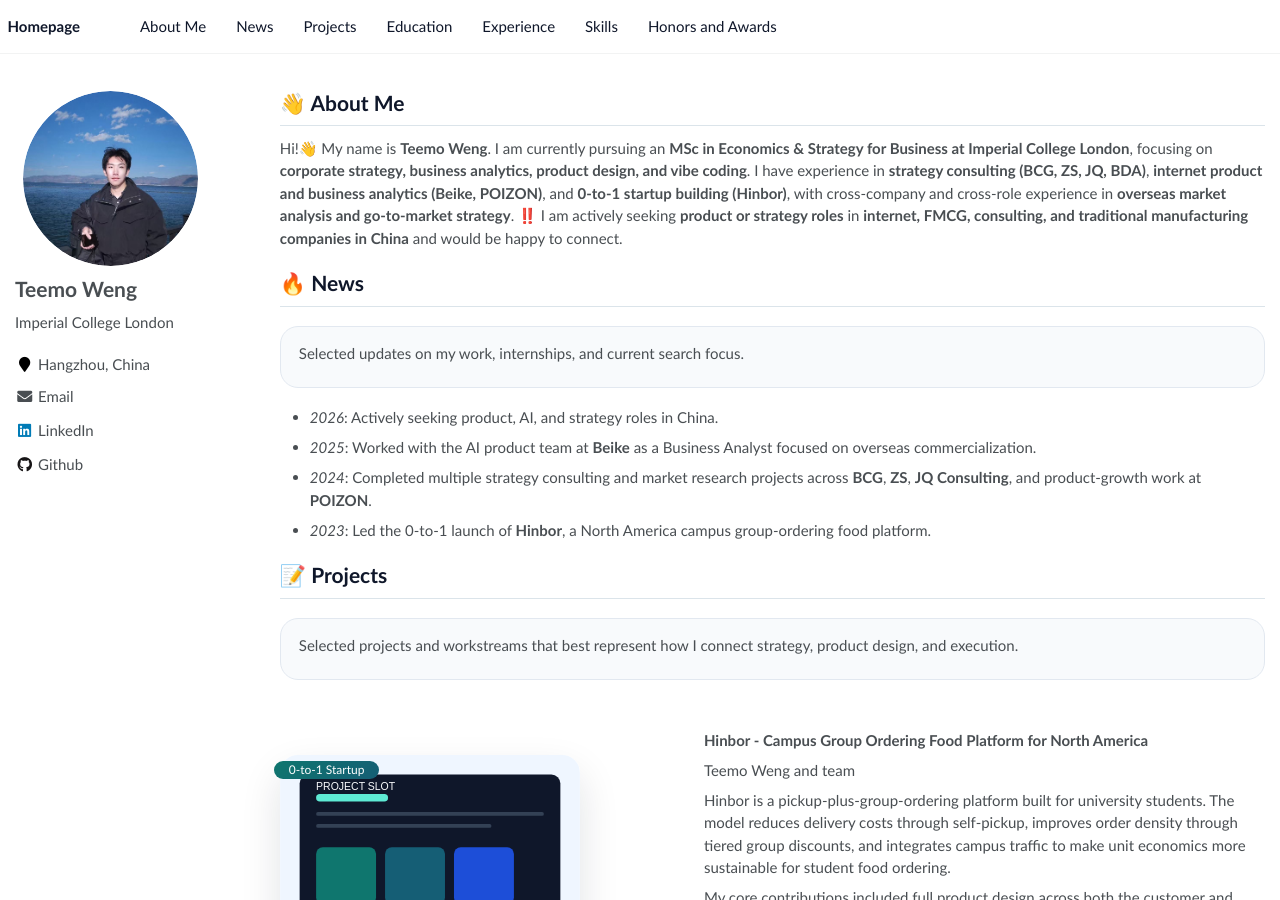
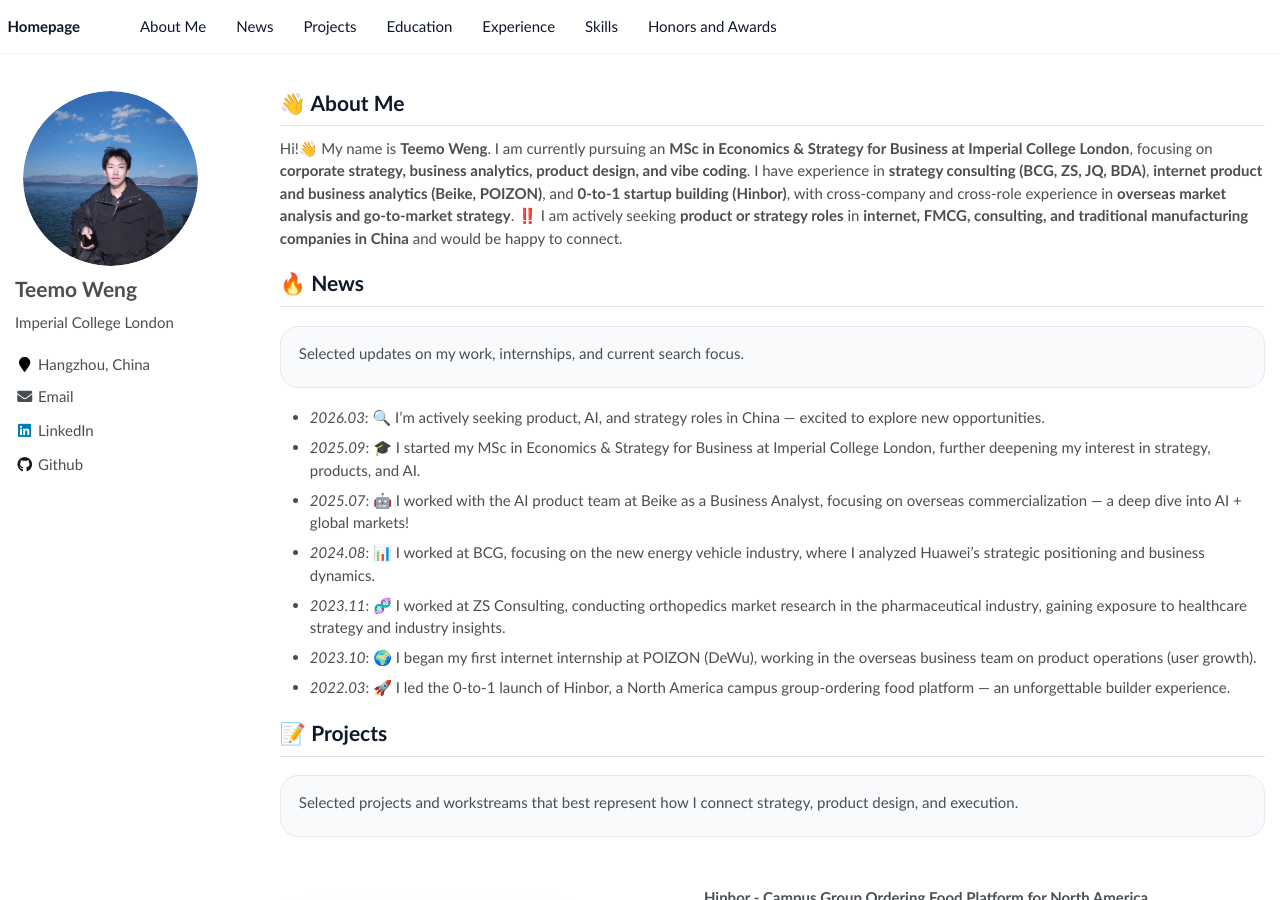
Before and after one commit to teemoweng/teemoweng.github.io, a Jekyll site: the page built from _pages/about.md, in a window 1280 px wide and 900 px high. Built offline with Jekyll 4.4.1, drawn with Linux system fonts in a browser that asks for light colours.

Commit message:
Update News timeline content

```diff
--- a/_pages/about.md
+++ b/_pages/about.md
@@ -27,10 +27,13 @@
 Selected updates on my work, internships, and current search focus.
 </div>
 
-- *2026*: Actively seeking product, AI, and strategy roles in China.
-- *2025*: Worked with the AI product team at **Beike** as a Business Analyst focused on overseas commercialization.
-- *2024*: Completed multiple strategy consulting and market research projects across **BCG**, **ZS**, **JQ Consulting**, and product-growth work at **POIZON**.
-- *2023*: Led the 0-to-1 launch of **Hinbor**, a North America campus group-ordering food platform.
+- *2026.03*: 🔍 I'm actively seeking product, AI, and strategy roles in China — excited to explore new opportunities.
+- *2025.09*: 🎓 I started my MSc in Economics & Strategy for Business at Imperial College London, further deepening my interest in strategy, products, and AI.
+- *2025.07*: 🤖 I worked with the AI product team at Beike as a Business Analyst, focusing on overseas commercialization — a deep dive into AI + global markets!
+- *2024.08*: 📊 I worked at BCG, focusing on the new energy vehicle industry, where I analyzed Huawei's strategic positioning and business dynamics.
+- *2023.11*: 🧬 I worked at ZS Consulting, conducting orthopedics market research in the pharmaceutical industry, gaining exposure to healthcare strategy and industry insights.
+- *2023.10*: 🌍 I began my first internet internship at POIZON (DeWu), working in the overseas business team on product operations (user growth).
+- *2022.03*: 🚀 I led the 0-to-1 launch of Hinbor, a North America campus group-ordering food platform — an unforgettable builder experience.
 
 # 📝 Projects
 
```
